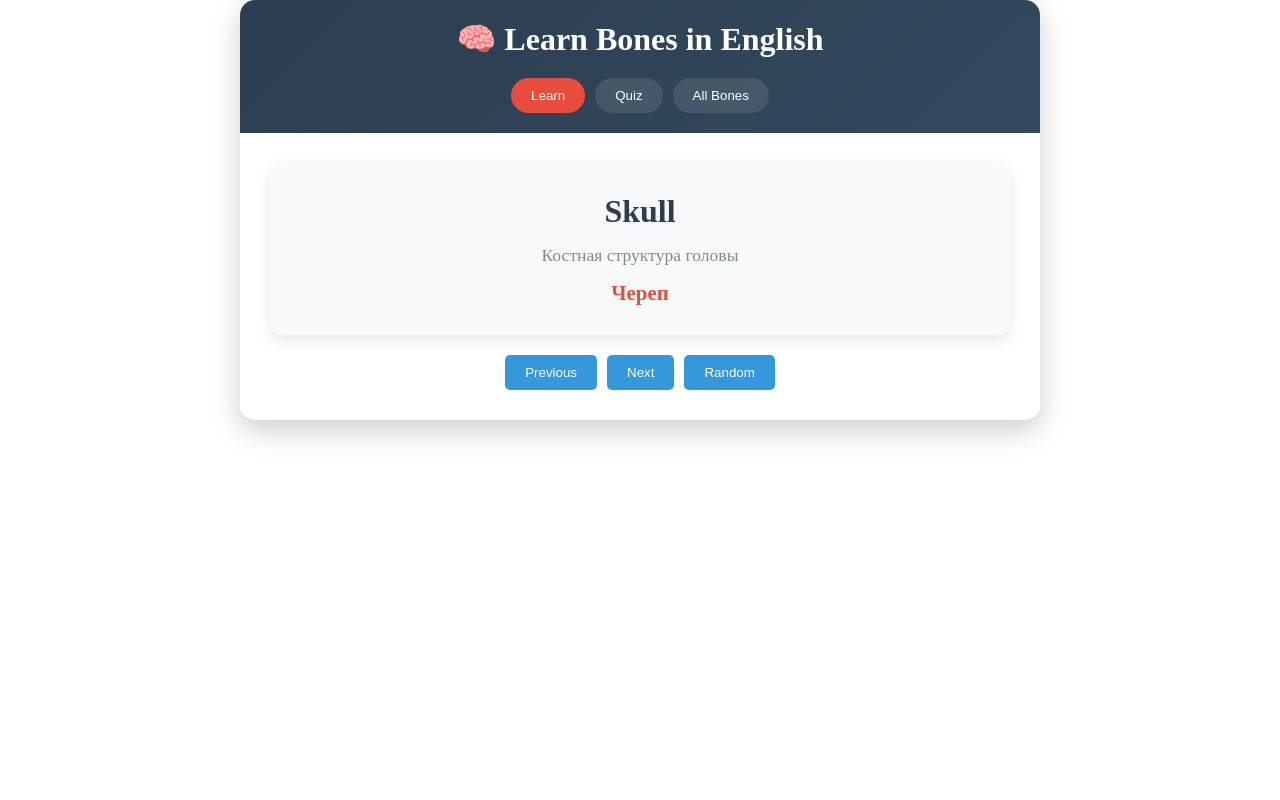
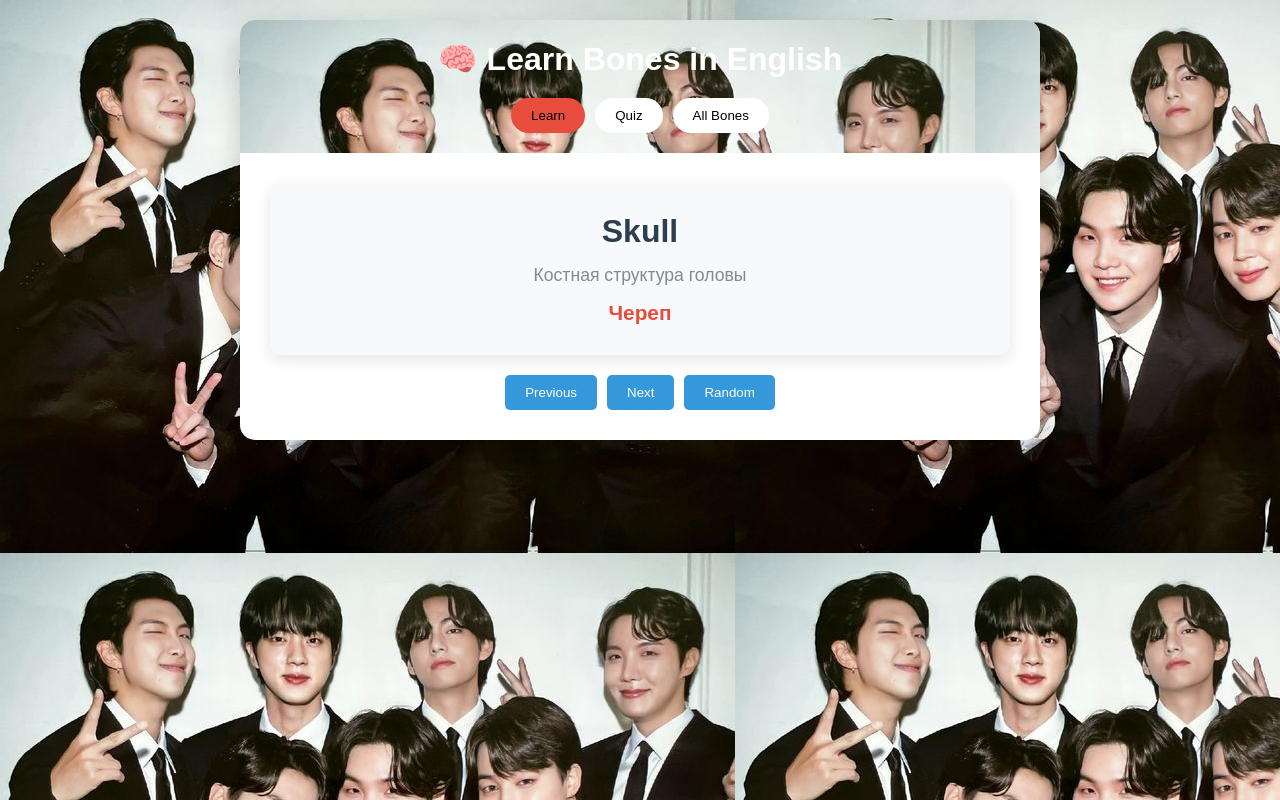
Before and after one commit to elfrz777/bones, a website: page index.html in a window 1280 px wide. Drawn offline with Linux system fonts and the light colour scheme.

Commit message:
Update style.css

```diff
--- a/style.css
+++ b/style.css
@@ -3,7 +3,7 @@
     padding: 0;
     box-sizing: border-box;
 }
-}
+
 body {
     font-family: 'Arial', sans-serif;
     background: url(111.jpg);
@@ -21,7 +21,7 @@ body {
 }
 
 header {
-    background: linear-gradient(135deg, #2c3e50 0%, #34495e 100%);
+    background: url(111.jpg);
     color: white;
     padding: 20px;
     text-align: center;
@@ -42,8 +42,8 @@ nav {
     padding: 10px 20px;
     border: none;
     border-radius: 20px;
-    background: rgba(255, 255, 255, 0.1);
-    color: white;
+    background: white;
+    color: black;
     cursor: pointer;
     transition: all 0.3s ease;
 }
```
